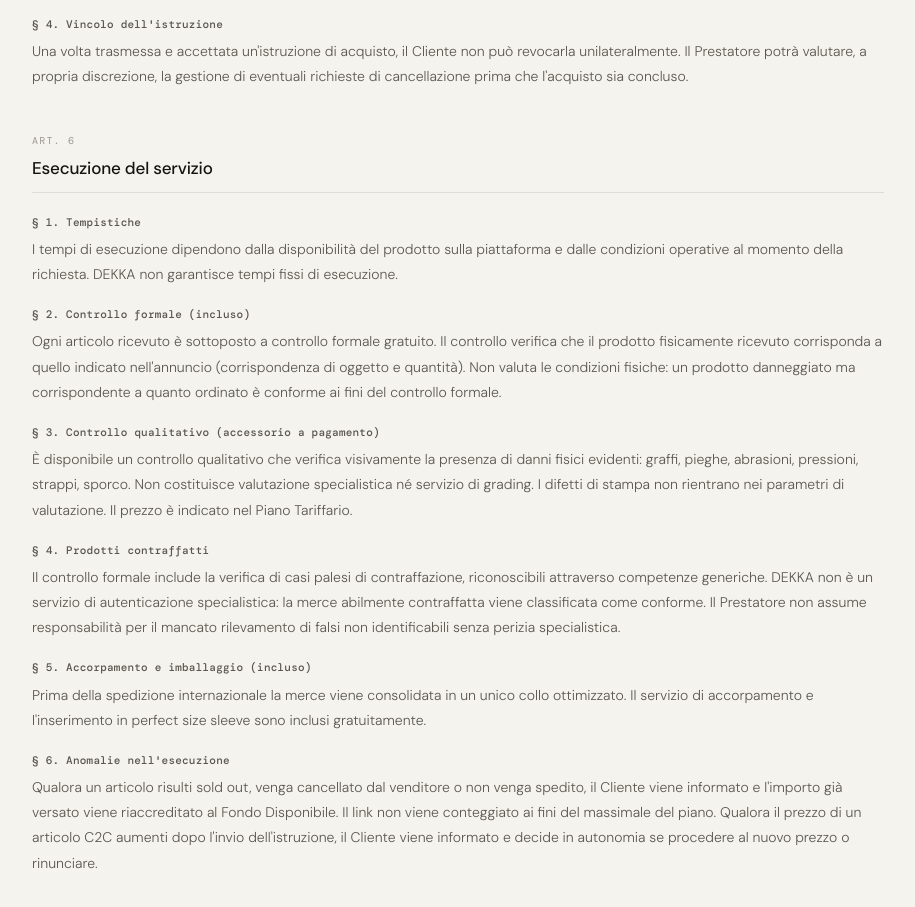
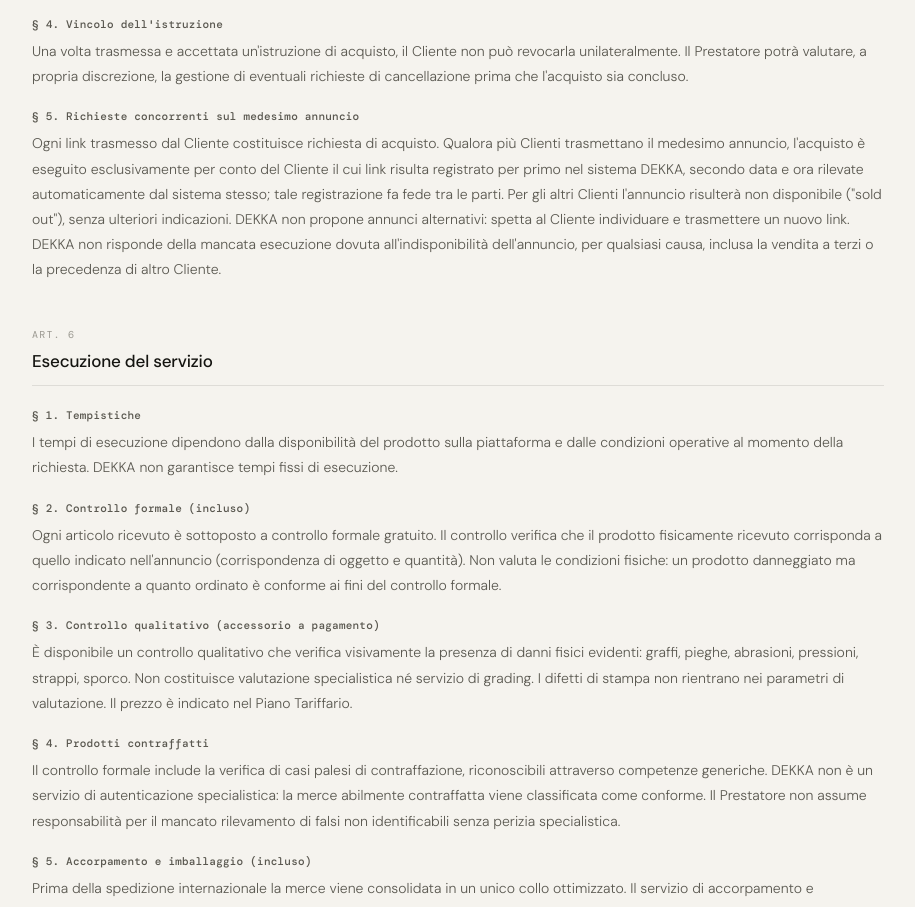
Before and after one commit to tarabiniluca/dekka, a plain HTML site: page DEKKA___Termini_e_Condizioni.html in a window 1280 px wide. Shown: the part 5169-6076 px from the top of the page, without its empty margins (182-1097 px from the left). Drawn offline with nearby package versions, Linux system fonts and the light colour scheme; a web font is replaced by a local one.

Commit message:
Implementa controllo automatico doppioni tra clienti
- Aggiunge Art. 5 §5 "Richieste concorrenti sul medesimo annuncio"
  ai Termini e Condizioni (clausola approvata)
- Crea gas/gestionale/registro_doppioni.gs: registro centrale
  DEKKA_Registro, normalizzazione URL (PayPay/Mercari/SNKRDUNK),
  LockService, colorazione celle + note con prefisso "⚠ DEKKA:",
  ripristino colore originale, trigger riallineamento ogni 5 min,
  backfill una tantum per link storici
- Crea gas/gestionale/constants_additions.gs: GESTIONALE_SPREADSHEET_ID
- Crea gas/gestionale/triggers_additions.gs: setupTriggerRiallineamento()
- Crea gas/mangia_link/integrazione_doppioni.gs: registraInGestionale_()
  e rimuoviDaGestionale_() da integrare in ogni script Mangia Link

Co-Authored-By: Claude Sonnet 4.6 <noreply@anthropic.com>

```diff
--- a/DEKKA___Termini_e_Condizioni.html
+++ b/DEKKA___Termini_e_Condizioni.html
@@ -494,6 +494,10 @@
         <div class="tos-para-label">§ 4. Vincolo dell'istruzione</div>
         <p class="tos-body">Una volta trasmessa e accettata un'istruzione di acquisto, il Cliente non può revocarla unilateralmente. Il Prestatore potrà valutare, a propria discrezione, la gestione di eventuali richieste di cancellazione prima che l'acquisto sia concluso.</p>
       </div>
+      <div class="tos-para">
+        <div class="tos-para-label">§ 5. Richieste concorrenti sul medesimo annuncio</div>
+        <p class="tos-body">Ogni link trasmesso dal Cliente costituisce richiesta di acquisto. Qualora più Clienti trasmettano il medesimo annuncio, l'acquisto è eseguito esclusivamente per conto del Cliente il cui link risulta registrato per primo nel sistema DEKKA, secondo data e ora rilevate automaticamente dal sistema stesso; tale registrazione fa fede tra le parti. Per gli altri Clienti l'annuncio risulterà non disponibile ("sold out"), senza ulteriori indicazioni. DEKKA non propone annunci alternativi: spetta al Cliente individuare e trasmettere un nuovo link. DEKKA non risponde della mancata esecuzione dovuta all'indisponibilità dell'annuncio, per qualsiasi causa, inclusa la vendita a terzi o la precedenza di altro Cliente.</p>
+      </div>
     </div>
 
     <div class="tos-art" id="art6">
```
Also changed, not shown: 4 other files.
